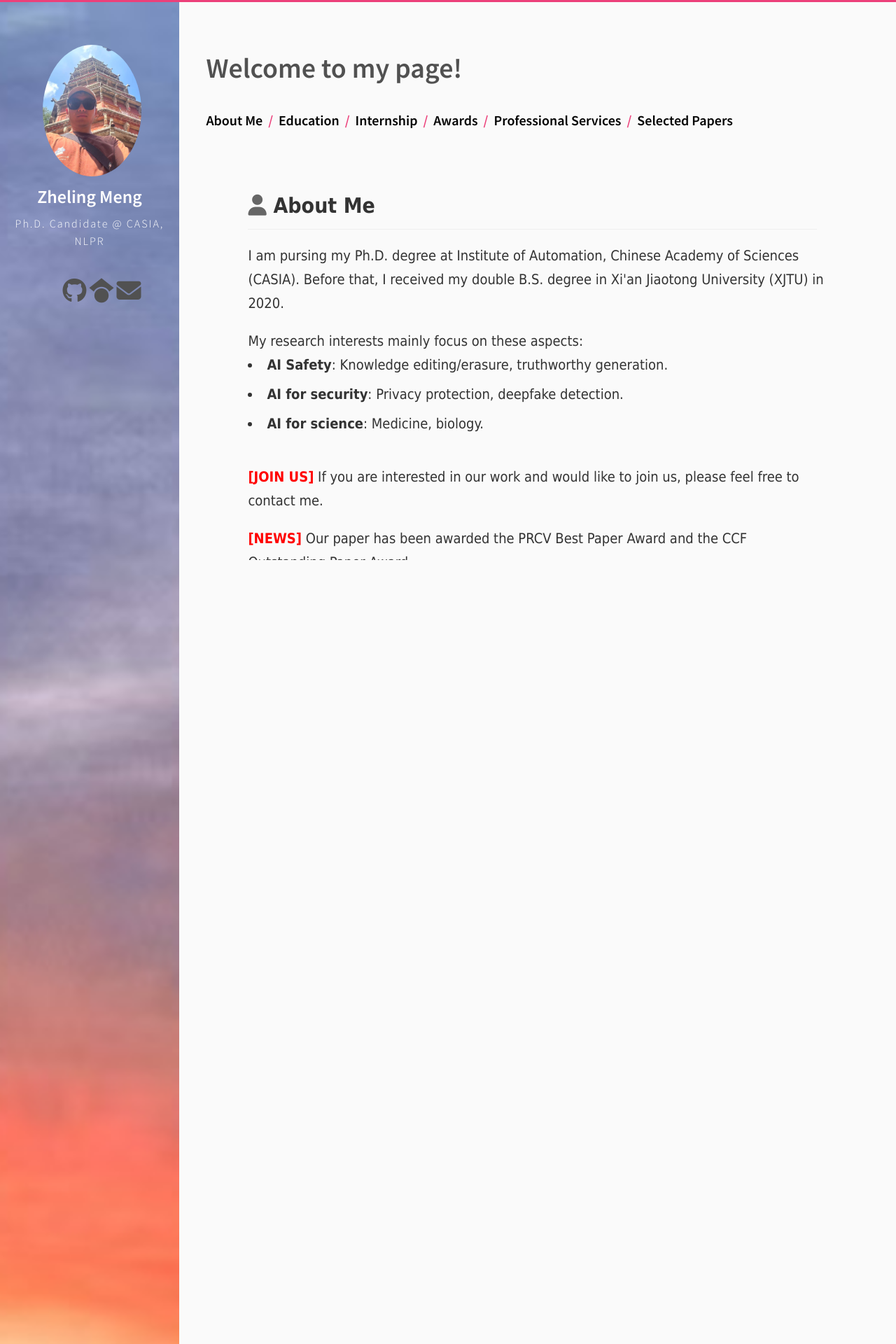
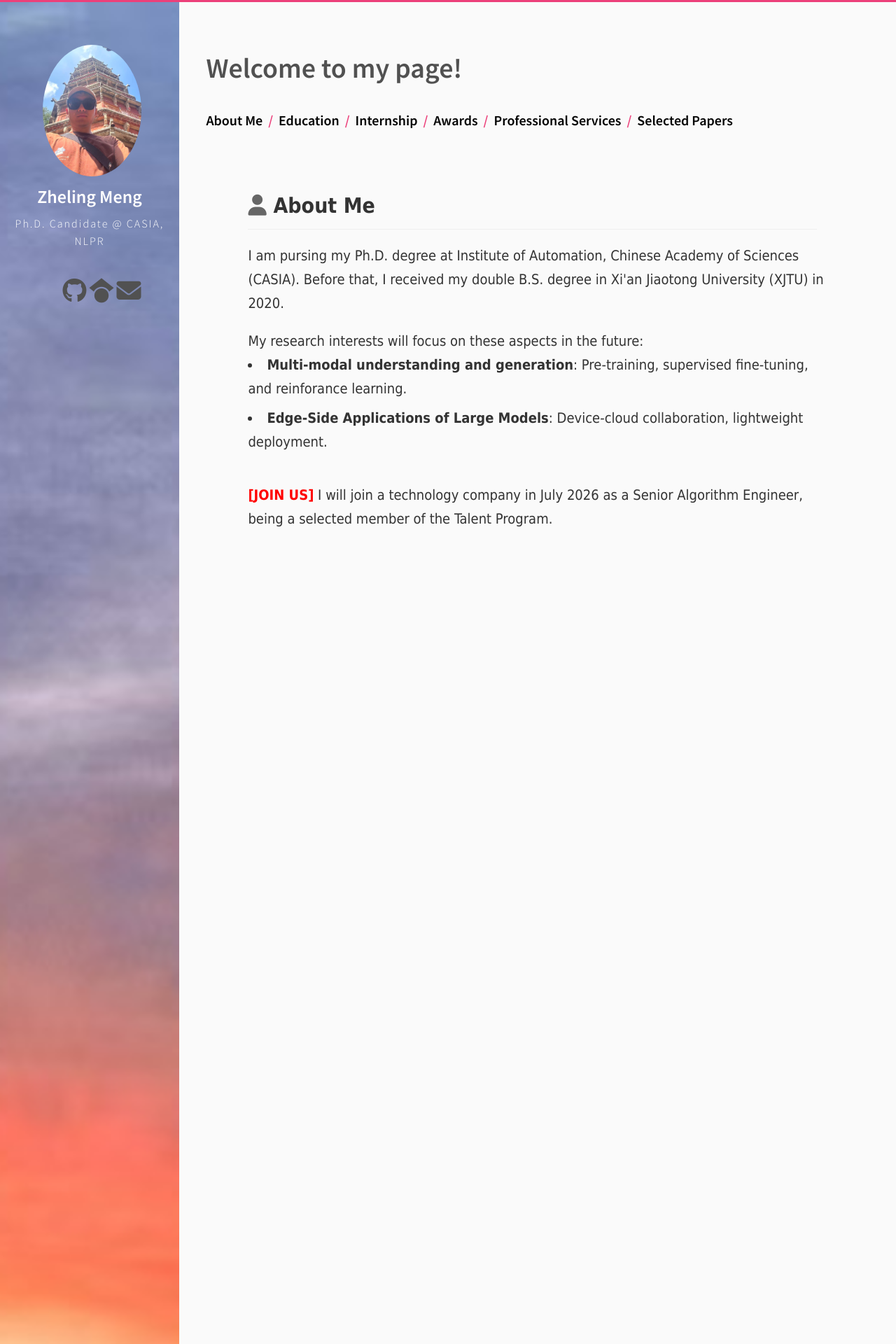
Before and after one commit to RichardSunnyMeng/RichardSunnyMeng.github.io, a Jekyll site: the page built from index.html, in a window 1280 px wide. Shown: the top 1920 px of the page at 70% size. Built offline with Jekyll 4.4.1, drawn with Linux system fonts in a browser that asks for light colours; the list of posts is cut into pages by our own code.

Commit message:
Update index.html

```diff
--- a/index.html
+++ b/index.html
@@ -21,16 +21,14 @@ layout: default
     <h2><i class="fas fa-user"></i>About Me</h2>
     <p>I am pursing my Ph.D. degree at Institute of Automation, Chinese Academy of Sciences (CASIA). Before that, I received my double B.S. degree in Xi'an Jiaotong University (XJTU) in 2020.</p>
 
-    My research interests mainly focus on these aspects:
+    My research interests will focus on these aspects in the future:
     <ul style="padding-left: 40px;">
-      <li><strong>AI Safety</strong>: Knowledge editing/erasure, truthworthy generation.</li>
-      <li><strong>AI for security</strong>: Privacy protection, deepfake detection.</li>
-      <li><strong>AI for science</strong>: Medicine, biology.</li>
+      <li><strong>Multi-modal understanding and generation</strong>: Pre-training, supervised fine-tuning, and reinforance learning.</li>
+      <li><strong>Edge-Side Applications of Large Models</strong>: Device-cloud collaboration, lightweight deployment.</li>
     </ul>
 
-    <p><strong><font color="#FF0000">[JOIN US]</strong></font> If you are interested in our work and would like to join us, please feel free to contact me.</p>
+      <p><strong><font color="#FF0000">[JOIN US]</strong></font> I will join a technology company in July 2026 as a Senior Algorithm Engineer, being a selected member of the Talent Program.</p>
 
-    <p><strong><font color="#FF0000">[NEWS]</strong></font> Our paper has been awarded the PRCV Best Paper Award and the CCF Outstanding Paper Award. </p>
   </section>
 
   <section id="education" class="section">
@@ -88,8 +86,9 @@ layout: default
   <section id="awards" class="section">
     <h2><i class="fas fa-award"></i>Awards</h2>
     <ul>
-      <li><strong>2024.06</strong> Three Good Student, UCAS</li>
-      <li><strong>2024.06</strong> Excellent Student Leader, UCAS</li>
+      <li><strong>2026.01</strong> Pandeng Scholarship, CASIA</li>
+      <li><strong>2025.10</strong> Best Paper <font color="#FF0000">(~Top 0.05%)</font>, PRCV</li>
+      <li><strong>2025.10</strong> Outstanding Paper <font color="#FF0000">(~Top 0.1%)</font>, CCF</li>
       <li><strong>2023.06</strong> Three Good Student Model <font color="#FF0000">(~Top 1%)</font>, UCAS</li>
       <li><strong>2022.10</strong> National Scholarship <font color="#FF0000">(~Top 1%)</font>, Ministry of Education of PRC</li>
       <li><strong>2020.06</strong> Wenzhi Model, XJTU</li>
@@ -102,14 +101,16 @@ layout: default
     <div class="timeline-item">
       <div class="timeline-content">
         <strong>Teaching Assistant</strong>
-        <p>Course Name: Artificial Intelligence Security, Attacks and Defenses (<a href="https://github.com/UCASAISecAdv">GitHub</a>)</p>
-        <p>Course Offering: School of Artificial Intelligence @ UCAS</p>
+      <ul>
+      <li><strong>Artificial Intelligence Security, Attacks and Defenses</strong> School of Artificial Intelligence @ UCAS (<a href="https://github.com/UCASAISecAdv">GitHub</a>)</li>
+      <li><strong>Artificial Intelligence Security and Ethical </strong> Zhongguancun Academy</li>
+      </ul>
       </div>
     </div>
     <div class="timeline-item">
       <div class="timeline-content">
         <strong>Reviewer</strong>
-        <p>IEEE T-IFS</p>
+        <p>IEEE T-IFS, T-MM, T-CSVT</p>
         <p>ICLR, CVPR, ECCV, AAAI, PRCV</p>
       </div>
     </div>
@@ -129,10 +130,6 @@ layout: default
         2025, <a href="https://arxiv.org/pdf/2502.16368">PDF</a>, <a href="https://github.com/RichardSunnyMeng/ConceptCorrector">Code</a>
       </li>
       <li class="publication-item">
-        <strong>[arXiv]</strong> Dark Miner: Defend against undesired generation for text-to-image diffusion models<br>
-        2024, <a href="https://arxiv.org/pdf/2409.17682?">PDF</a>, <a href="https://github.com/RichardSunnyMeng/DarkMiner-official-codes">Code</a>
-      </li>
-      <li class="publication-item">
         <strong>[T-MM]</strong> Latent watermark: Inject and detect watermarks in latent diffusion space<br>
         2025, <a href="https://ieeexplore.ieee.org/abstract/document/10855467/">PDF</a>, <a href="https://github.com/RichardSunnyMeng/LatentWatermark-official-codes">Code</a>
       </li>
```
Also changed, not shown: other parts of index.html (+2 -2 lines).
